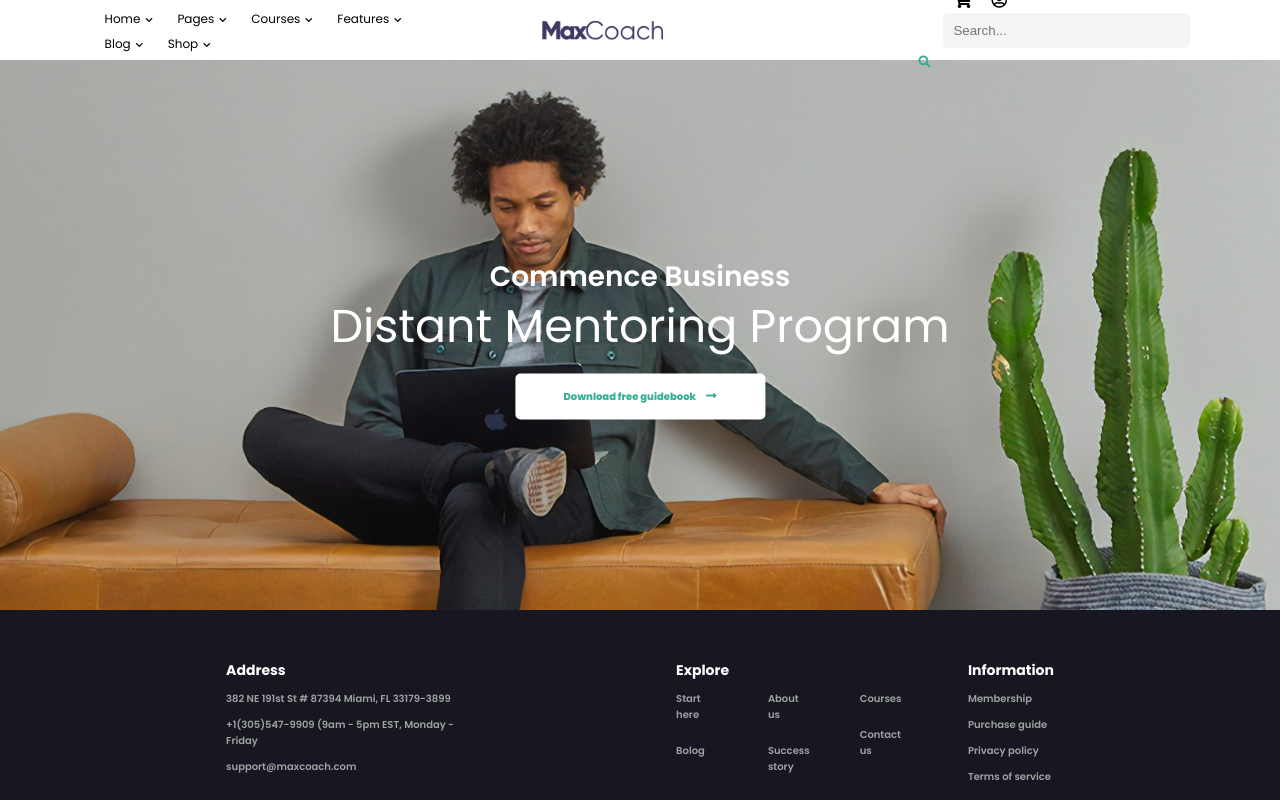
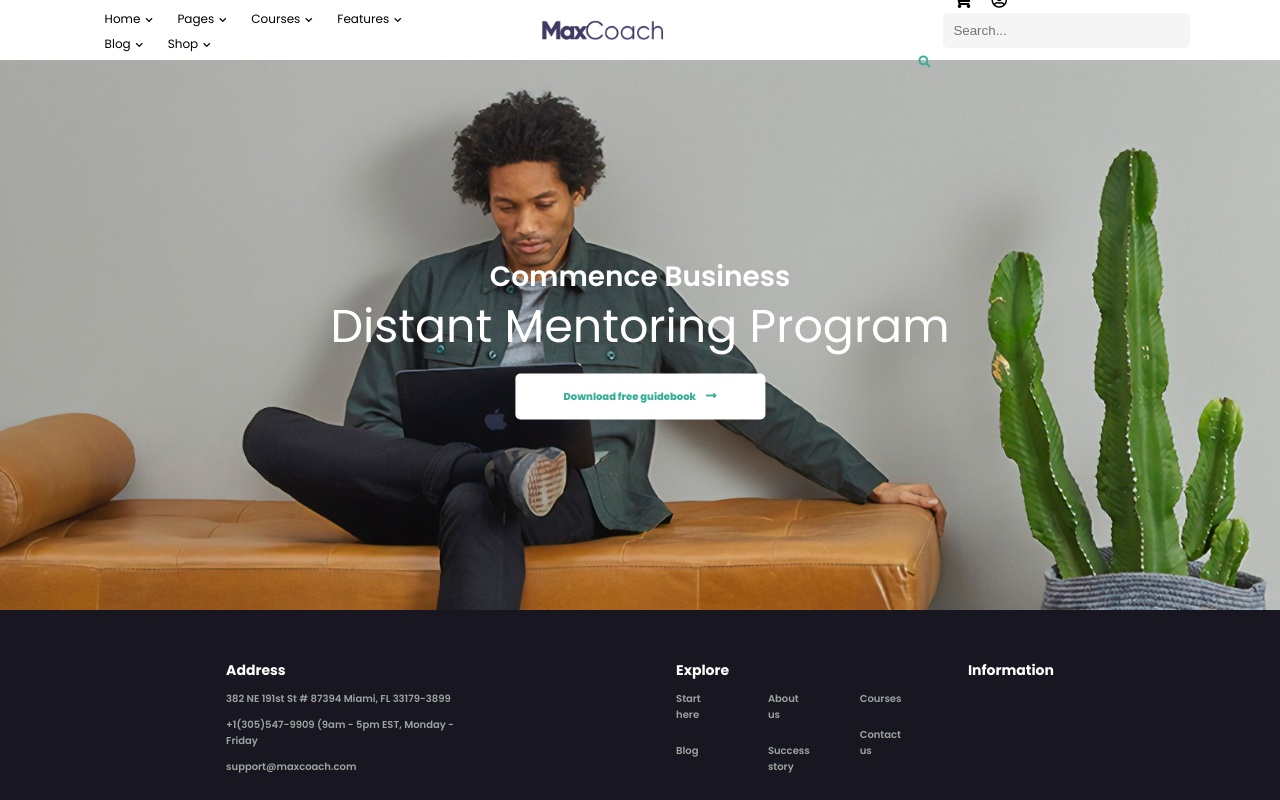
Before and after one commit to PaulDenis/proj-html-vuejs, a Vue app: page / in a window 1280 px wide. Shown: the top 800 px of the page. Built offline with nearby package versions, Linux system fonts and the light colour scheme.

Commit message:
Footer e header dinamici completi

```diff
--- a/src/App.vue
+++ b/src/App.vue
@@ -1,9 +1,12 @@
 <template>
   <div id="app">
-    <Header/>
+    <Header
+    :links="mainLinks" />
 
 
-    <Footer/>
+    <Footer
+    :explore="exploreLinks"
+    :informations="informationLinks"/>
   </div>
 </template>
 
@@ -16,6 +19,13 @@ export default {
   components: {
     Header,
     Footer
+  },
+  data() {
+    return {
+      mainLinks: ["Home","Pages","Courses","Features","Blog","Shop"],
+      exploreLinks: ["Start here","Blog", "About us", "Success story", "Courses", "Contact us"],
+      informationLinks: ["Membership","Purchase guide","Privacy policy","Terms of service"]
+    }
   }
 }
 </script>
--- a/src/components/Footer.vue
+++ b/src/components/Footer.vue
@@ -19,20 +19,17 @@
         <div class="explore">
             <h2 class="title">Explore</h2>
             <ul>
-                <li><p>Start here</p></li>
-                <li><p>Bolog</p></li>
-                <li><p>About us</p></li>
-                <li><p>Success story</p></li>
-                <li><p>Courses</p></li>
-                <li><p>Contact us</p></li>
+                <li
+                v-for="(link, index) in explore" :key="index">
+                <p>{{link}}</p>
+                </li>
             </ul>
         </div>
         <div>
             <h2 class="title">Information</h2>
-            <p>Membership</p>
-            <p>Purchase guide</p>
-            <p>Privacy policy</p>
-            <p>Terms of service</p>
+            <li v-for="(info, index) in informations" :key="index">
+                <p>{{ info}}</p>
+            </li>
         </div>
       </div>
       <div class="copy">
@@ -43,7 +40,11 @@
 
 <script>
 export default {
-
+    name: "Footer",
+    props: {
+        explore: Array,
+        Informations: Array
+    }
 }
 </script>
 
--- a/src/components/Header.vue
+++ b/src/components/Header.vue
@@ -4,28 +4,8 @@
         <div class="nav_menu">
             <div class="links">
                 <ul class="inline_menu">
-                    <li>
-                        <a href="#">Home</a>
-                        <i class="fas fa-chevron-down"></i>
-                    </li>
-                    <li>
-                        <a href="#">Pages</a>
-                        <i class="fas fa-chevron-down"></i>
-                    </li>
-                    <li>
-                        <a href="#">Courses</a>
-                        <i class="fas fa-chevron-down"></i>
-                    </li>
-                    <li>
-                        <a href="#">Features</a>
-                        <i class="fas fa-chevron-down"></i>
-                    </li>
-                    <li>
-                        <a href="#">Blog</a>
-                        <i class="fas fa-chevron-down"></i>
-                    </li>
-                    <li>
-                        <a href="#">Shop</a>
+                    <li v-for="(link,index) in links" :key="index">
+                        <a href="#">{{ link }}</a>
                         <i class="fas fa-chevron-down"></i>
                     </li>
                 </ul>
@@ -54,7 +34,10 @@
 
 <script>
 export default {
-    name: "Header"
+    name: "Header",
+    props: {
+        links: Array
+    }
 }
 </script>
 
```
